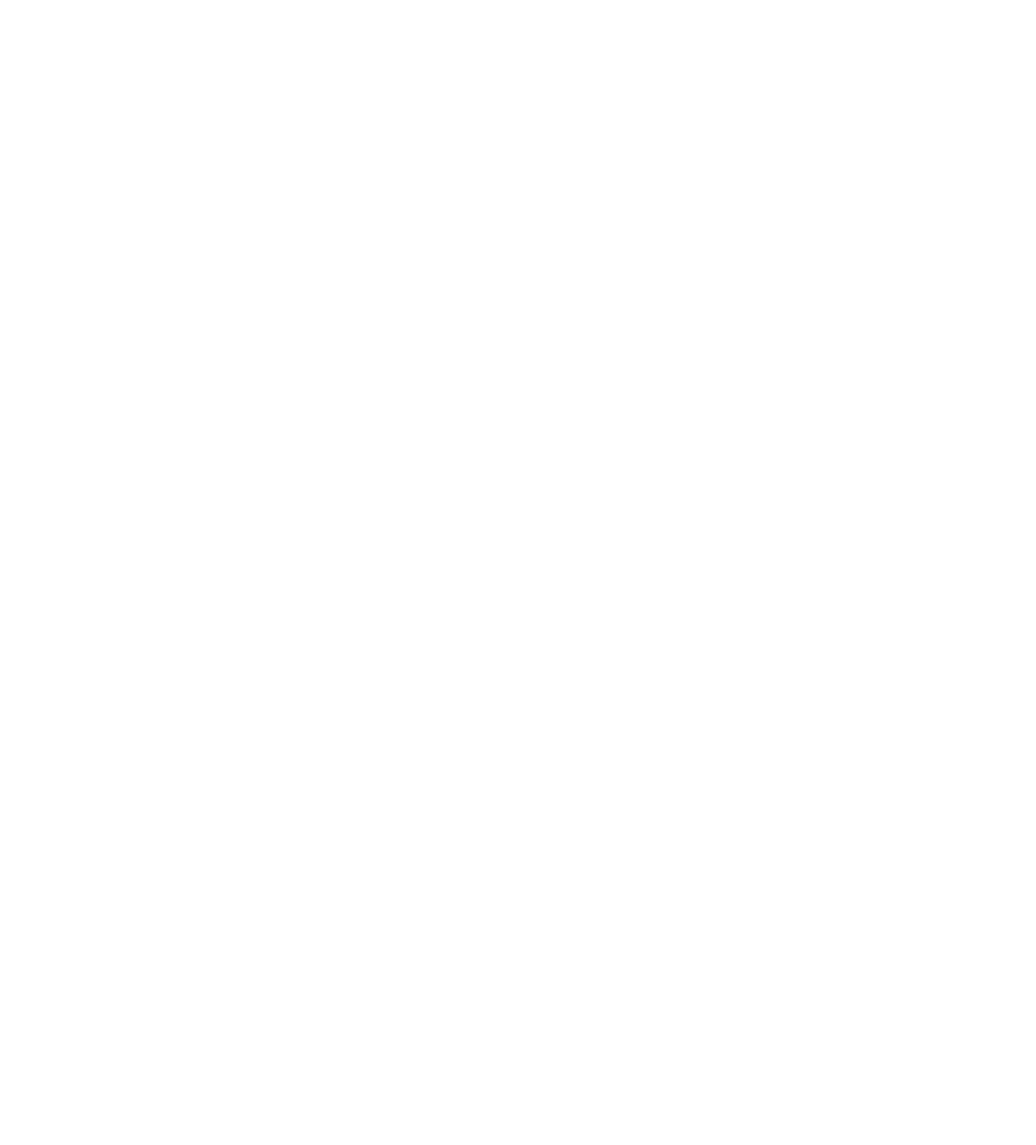
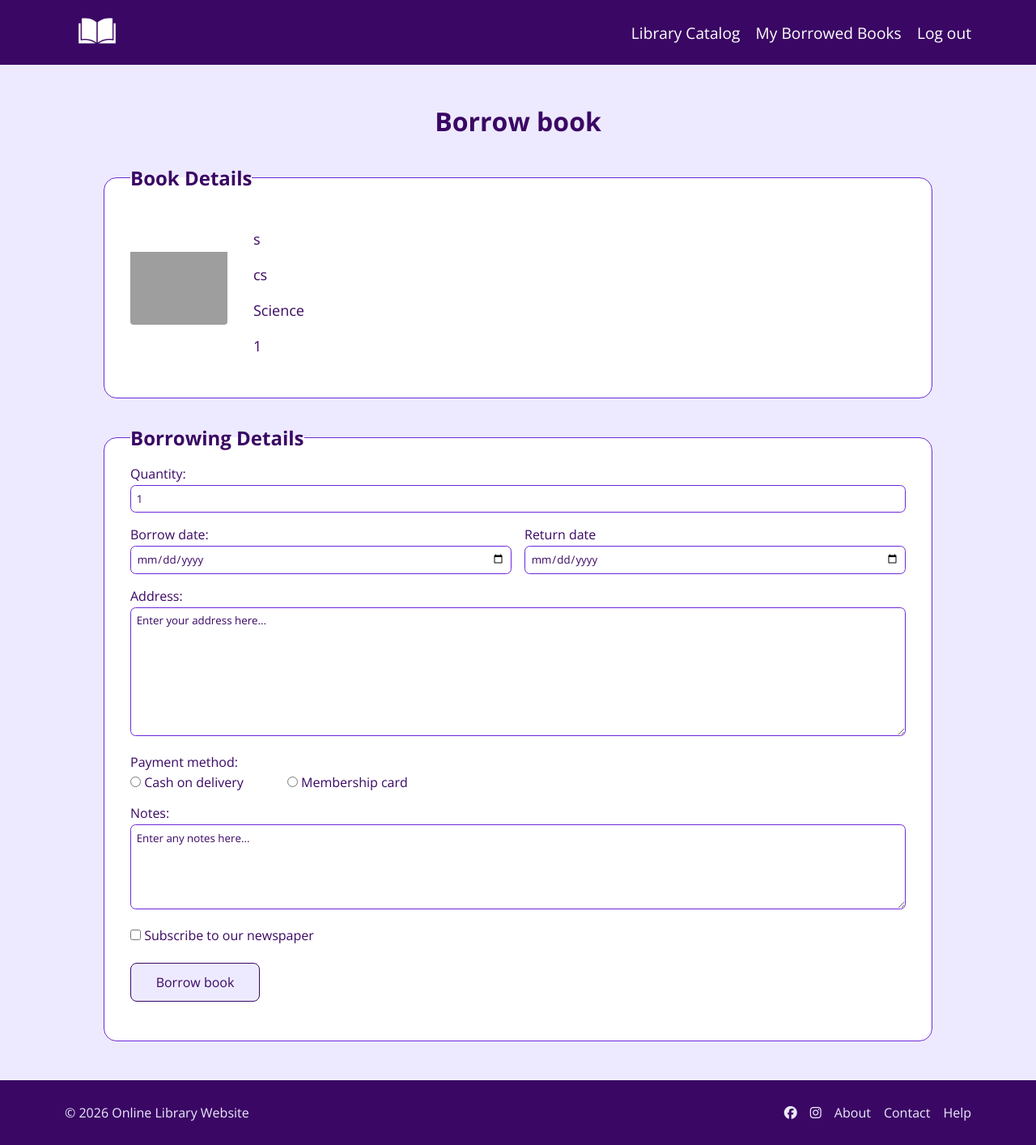
Before and after one commit to Abdelrahman-Ashry/IS231-Web-technology, a Django app: page /borrow/1/ in a window 1280 px wide. Before the commit the page is empty. Shown: the whole page at 81% size. Before the commit the page ends 800 px from the top, so only its background shows below. Run offline with Django 5.2, Linux system fonts and the light colour scheme; a user stored in the database is signed in; data comes from the database, SQL or seed files in the repository; some libraries are stand-ins or nearby versions; grey boxes are pictures that could not be loaded.

Commit message:
full borrow+Django work

```diff
--- a/onlinelibrary/library/static/borrow.css
+++ b/onlinelibrary/library/static/borrow.css
@@ -50,6 +50,13 @@
 .borrowBookPage h1{
     text-align: center;
     color: rgb(58, 7, 100);
+}
+.borrowBookPage .error-list li{
+    color: rgb(58, 7, 100);
+    display: flex;
+    text-align: center;
+    justify-content: center;
+    gap: 2em;
 }
 .borrowBookPage fieldset{
     background-color: rgb(255, 255, 255);
--- /dev/null
+++ b/onlinelibrary/library/static/borrow.js
@@ -0,0 +1,31 @@
+
+// Set min date for borrow date = today
+
+const today = new Date().toISOString().split('T')[0];
+const bdateInput = document.getElementById('borrow_date');
+const rdateInput = document.getElementById('return_date');
+
+
+bdateInput.min = today;
+
+bdateInput.addEventListener('change', () => {
+    rdateInput.min = bdateInput.value;
+    if (rdateInput.value && rdateInput.value <= bdateInput.value) {
+        rdateInput.value = '';
+    }
+});
+
+
+document.getElementById('borrowForm').addEventListener('submit', (e) => {
+    const borrowDate = bdateInput.value;
+    const returnDate = rdateInput.value;
+
+    if (!borrowDate || !returnDate) {
+        alert('Please select both dates.');
+        return;
+    }
+    if (returnDate <= borrowDate) {
+        alert('Return date must be after borrow date.');
+        return;
+    }
+});
--- a/onlinelibrary/library/templates/library/borrow_book.html
+++ b/onlinelibrary/library/templates/library/borrow_book.html
@@ -0,0 +1,127 @@
+{% load static %}
+<!DOCTYPE html>
+<html>
+
+<head>
+    <meta charset="UTF-8">
+    <meta name="viewport" content="width=device-width, initial-scale=1.0">
+    <link rel="stylesheet" href="{% static 'borrow.css' %}">
+    <script src="https://kit.fontawesome.com/1076022f5d.js" crossorigin="anonymous"></script>
+    <link href="https://fonts.googleapis.com/css2?family=Open+Sans:ital,wght@0,300..800;1,300..800&display=swap" rel="stylesheet">
+    <title>Borrow book</title>
+</head>
+
+<body class="borrowBookPage">
+
+    <header class="navbar">
+        <div class="logo">
+            <a href="{% url 'library:user_dashboard' %}">
+                <img src="{% static 'img/logo.png' %}" alt="logo">
+            </a>
+        </div>
+        <nav class="nav-links">
+            <a href="{% url 'library:user_dashboard' %}">Library Catalog</a>
+            <a href="{% url 'library:my_borrowed' %}">My Borrowed Books</a>
+            <a id="logout" href="{% url 'register:logout' %}">Log out</a>
+        </nav>
+
+    </header>
+
+
+    <h1>Borrow book</h1>
+
+    <fieldset class="book">
+        <legend>Book Details</legend>
+        <div class="bookDetails">
+            <img id="bookCover" src="{{ book.cover_url }}" alt="{{ book.title }}">
+            <div class="bookInfo">
+                <p id="bookTitle">{{ book.title }}</p>
+                <p id="bookAuthor">{{ book.author }}</p>
+                <p id="bookCategory">{{ book.category }}</p>
+                <p id="bookYear">{{ book.year }}</p>
+            </div>
+        </div>
+    </fieldset>
+
+    {% if errors %}
+    <ul class="error-list">
+        {% for error in errors %}
+        <li>{{ error }}</li>
+        {% endfor %}
+    </ul>
+    {% endif %}
+
+    <form id="borrowForm" action="{% url 'library:borrow_book' book.id %}" method="post">
+        {% csrf_token %}
+        <fieldset>
+            <legend>Borrowing Details</legend>
+
+    <!--Quantity-->
+            <label for="quantity">Quantity:</label>
+            <input type="number" id="quantity" name="quantity" min="1" max="{{ book.copies }}" value="1" required>
+
+    <!--Borrow and return date-->
+            <div class="dates">
+                <div>
+                    <label for="borrow_date">Borrow date:</label>
+                    <input type="date" id="borrow_date" name="borrow_date" required>
+                </div>
+
+                <div>
+                    <label for="return_date">Return date</label>
+                    <input type="date" id="return_date" name="return_date" required>
+                </div>
+            </div>
+
+    <!--Address-->
+            <label for="address">Address:</label>
+            <textarea id="address" name="address" rows="8" placeholder="Enter your address here..." required></textarea>
+
+    <!--Payment method-->
+            <div class="payment-method">
+                <label for="payment">Payment method:</label>
+
+                <input type="radio" id="cash" name="payment" value="cash" required>
+                <label for="cash">Cash on delivery</label>
+
+                <input type="radio" id="card" name="payment" value="card" required>
+                <label for="card">Membership card</label>
+            </div>
+
+    <!--Notes-->
+            <label for="notes">Notes:</label>
+            <textarea id="notes" name="notes" rows="5" placeholder="Enter any notes here..."></textarea>
+
+            <div class="newspaper">
+                <input type="checkbox" id="newspaper" name="newspaper" value="newspaper">
+                <label for="newspaper">Subscribe to our newspaper</label>
+            </div>
+    <!--Buttons-->
+            <input id="borrowBtn" type="submit" value="Borrow book">
+    <!--Message-->
+            <p id="message"></p>
+        </fieldset>
+    </form>
+
+    <footer class="footer">
+        <p>&copy; 2026 Online Library Website</p>
+
+        <div class="footer-links">
+            <a href="https://www.facebook.com" target="_blank">
+                <i class="fa-brands fa-facebook"></i>
+            </a>
+            <a href="https://www.instagram.com" target="_blank">
+                <i class="fa-brands fa-instagram"></i>
+            </a>
+            <a href="mailto:support@onlinelibrary.edu">About</a>
+            <a href="#">Contact</a>
+            <a href="#">Help</a>
+        </div>
+    </footer>
+
+     <script src="{% static 'borrow.js' %}"></script>
+
+
+</body>
+
+</html>
```
